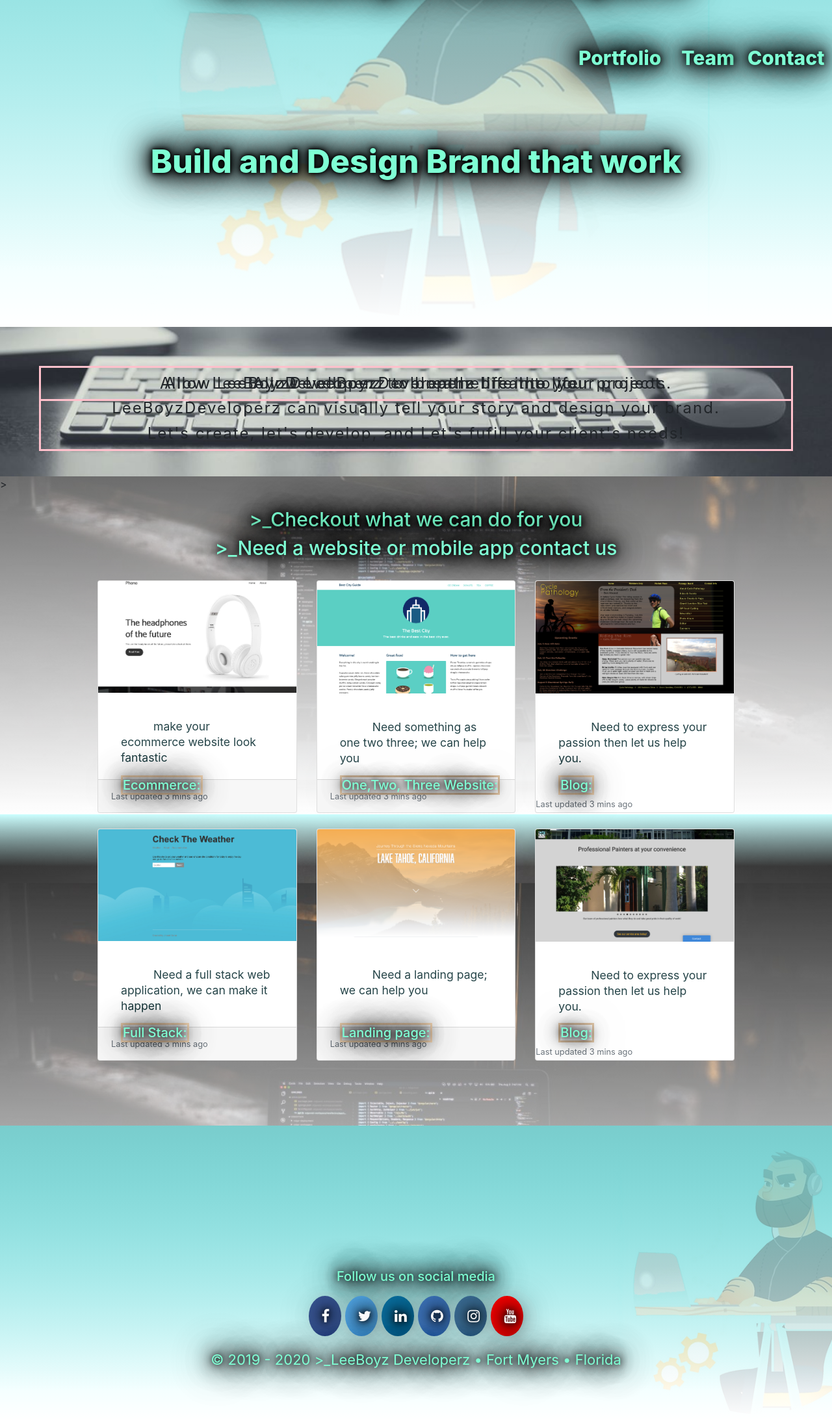
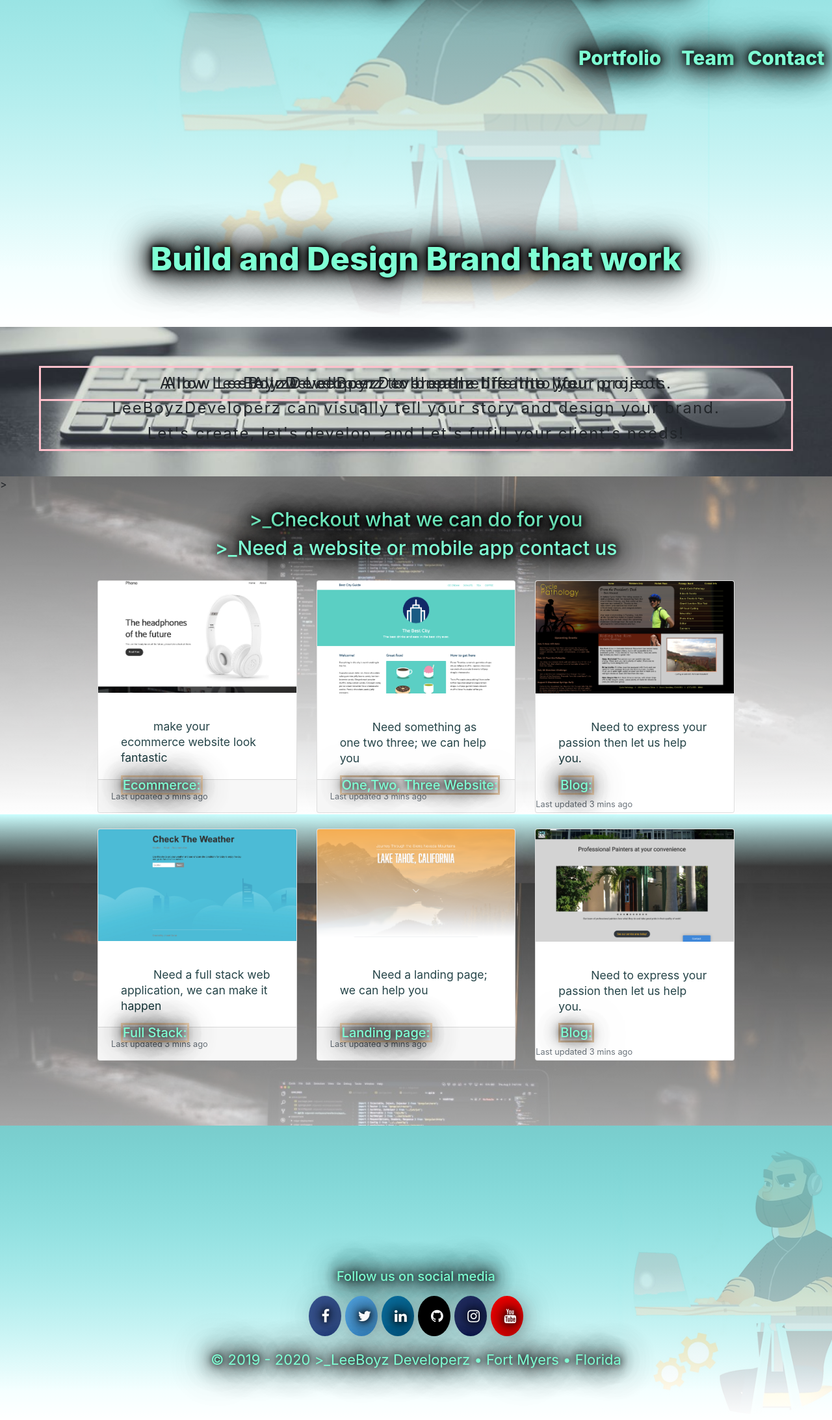
Before and after one commit to xJA10x/LeeBoyzDevelopers, a PHP site: page / in a window 1280 px wide. Shown: the part 347-2532 px from the top of the page at 65% size. Run offline with PHP 8.4, Linux system fonts and the light colour scheme.

Commit message:
Some push

```diff
--- a/css/style.css
+++ b/css/style.css
@@ -140,7 +140,7 @@
 .mainTitle h3 {
 
   text-align: center;
-  padding-top: 60px;
+  padding-top: 210px;
   font-size: 50px;
   color: #7fffd4;
   text-shadow: 0 0 5px #000, 0 0 10px #000, 0 0 20px #000, 0 0 30px #000,
@@ -320,7 +320,7 @@
 /* github */
 .fa-github {
 
-  background: #4078c0;
+  background: #000000;
   color: white;
 
 }
@@ -328,7 +328,7 @@
 /* Instagram */
 .fa-instagram {
 
-  background: #3f729b;
+  background: #233067;
   color: white;
 
 }
```
